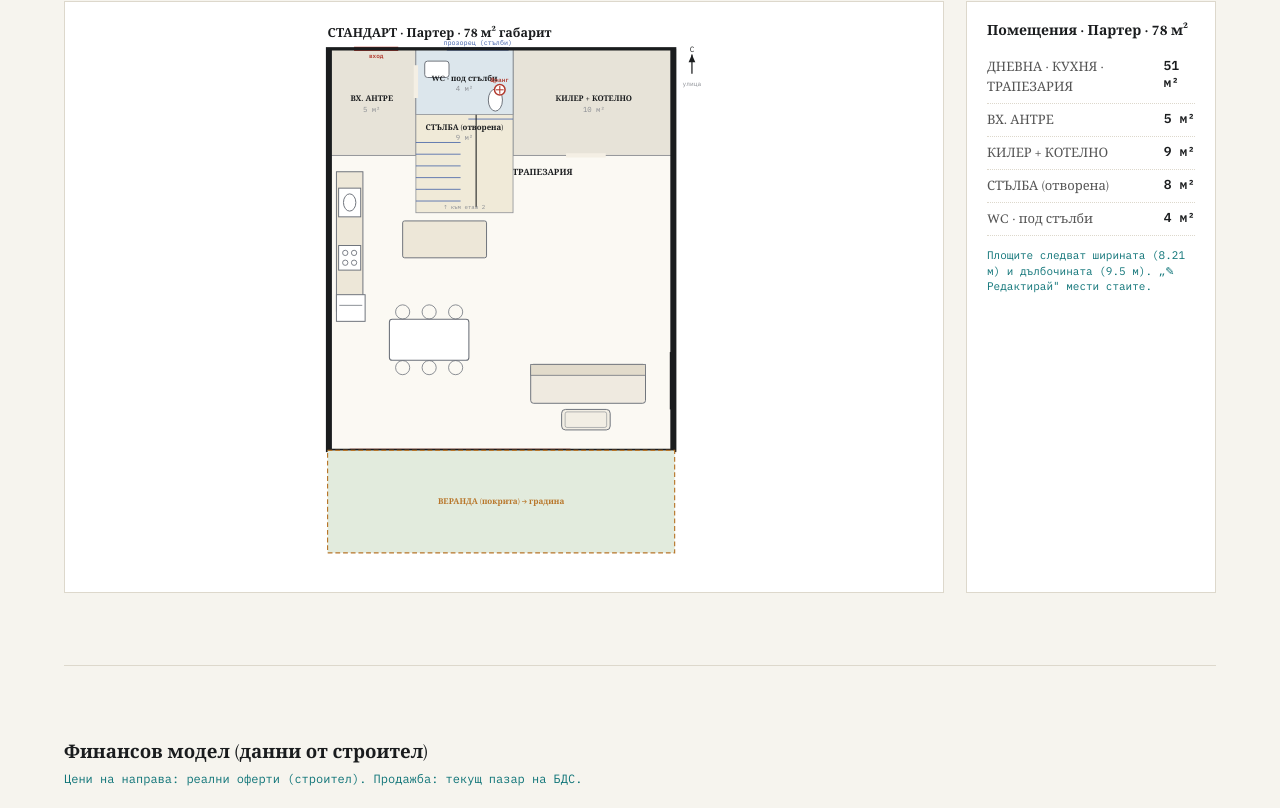
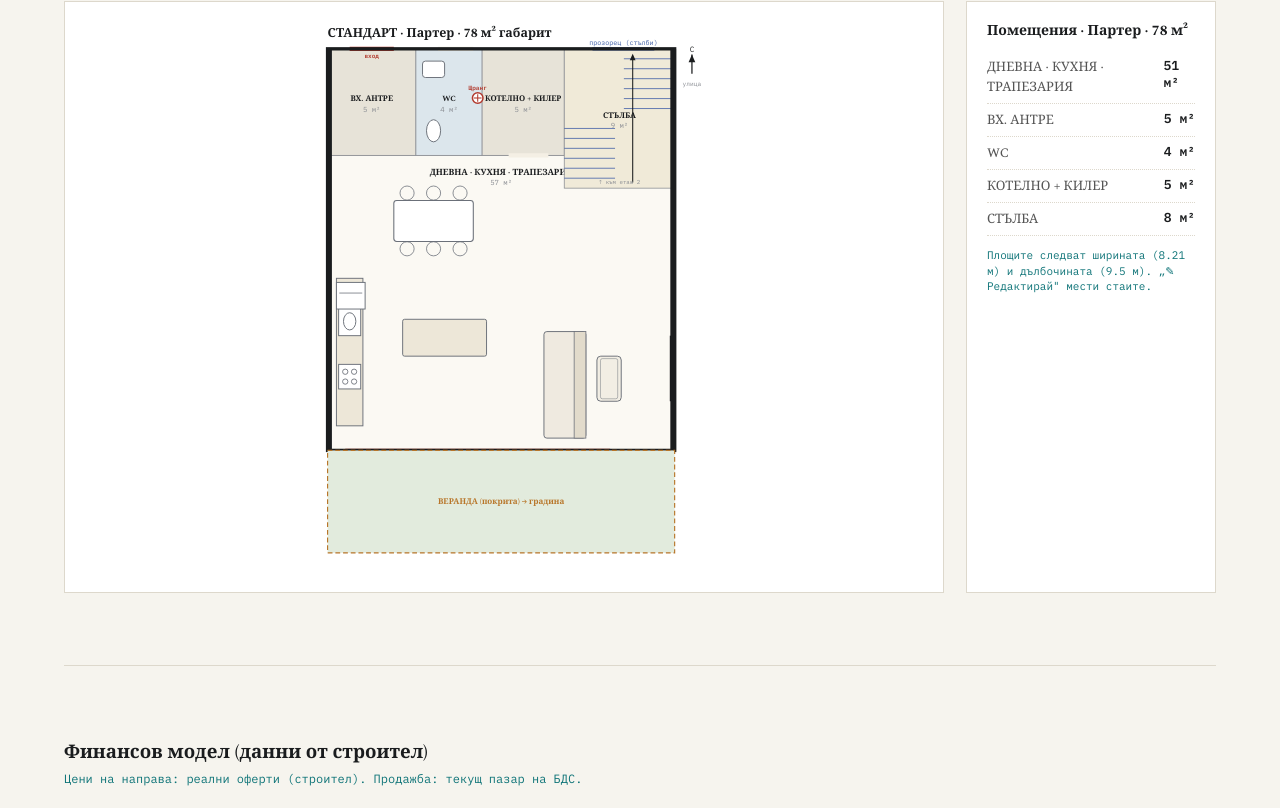
Before and after one commit to h8inc/brestnik-app, a React (Vite) app: page / in a window 1280 px wide. Shown: the part 1741-2549 px from the top of the page. Built offline with nearby package versions, Linux system fonts and the light colour scheme.

Commit message:
Етажни планове: стълбите изравнени (NE ъгъл) по етажи; партери препланирани

```diff
--- a/src/plans.js
+++ b/src/plans.js
@@ -8,28 +8,29 @@
 
 // ───────────────────────── СТАНДАРТ ─────────────────────────
 export const ground = {
-  w: 7.86, h: 9.8, label: "ПАРТЕР · СТАНДАРТ — сервиз СЕВЕР · хол+кухня ЮГ",
+  w: 7.86, h: 9.8, label: "ПАРТЕР · СТАНДАРТ — стълби/сервиз СЕВЕР · кухня+хол ЮГ",
   rooms: [
-    // ХОЛ + КУХНЯ на ЮГ (към градината/светлината), отворени, голямо южно остъкляване
+    // ЖИВЕЕНЕ на ЮГ (светло): кухня до южното остъкляване, обособен хол-кът
     [0, 2.6, 7.86, 7.2, "ДНЕВНА · КУХНЯ · ТРАПЕЗАРИЯ", 50, "living", {
-      combined: true, glazeS: [0.5, 5.0],
+      combined: true, glazeS: [0.4, 6.0],
       furniture: [
-        ["counter", 0.2, 3.0, 0.6, 3.4], ["sink", 0.25, 3.4, 0.5, 0.7], ["hob", 0.25, 4.8, 0.5, 0.6], ["fridge", 0.2, 6.0, 0.65, 0.65],
-        ["island", 1.7, 4.2, 1.9, 0.9],
-        ["table", 1.4, 6.6, 1.8, 1.0],
-        ["sofa", 4.6, 7.7, 2.6, 0.95, "S"], ["coffee", 5.3, 8.8, 1.1, 0.5], ["tv", 7.75, 7.4, 0.1, 1.4],
+        // КУХНЯ — ЮГ-запад (до остъкляването → светло)
+        ["counter", 0.2, 5.6, 0.6, 3.6], ["sink", 0.25, 6.3, 0.5, 0.7], ["hob", 0.25, 7.7, 0.5, 0.6], ["fridge", 0.2, 5.7, 0.65, 0.65],
+        ["island", 1.7, 6.6, 1.9, 0.9],
+        // ТРАПЕЗАРИЯ — център
+        ["table", 1.5, 3.7, 1.8, 1.0],
+        // ХОЛ КЪТ — изток/юг (диван ↔ масичка ↔ ТВ, заедно)
+        ["sofa", 4.9, 6.9, 0.95, 2.6, "W"], ["coffee", 6.1, 7.5, 0.55, 1.1], ["tv", 7.75, 7.0, 0.12, 1.6],
       ],
     }],
-    // СЕРВИЗ на СЕВЕР (уличната страна): антре · котелно+килер
-    [0, 0, 2.0, 2.6, "ВХ. АНТРЕ", 5, "service", { doorN: [0.6, 1.0, "вход", "#B23A2E"] }],
-    [4.2, 0, 3.66, 2.6, "КИЛЕР + КОТЕЛНО", 9, "service", { doorS: [1.2, 0.9] }],
-    // СТЪЛБА — отворена в хола (север→юг): светлина от север (прозорец) и от юг (хол)
-    [2.0, 0, 2.2, 4.0, "СТЪЛБА (отворена)", 8, "stair", { up: 1 }],
-    // WC ПОД СТЪЛБИТЕ, директно от антрето
-    [2.0, 0, 2.2, 1.6, "WC · под стълби", 4, "wet", { doorW: [0.4, 0.8], furniture: [["toilet", 3.6, 0.95, 0.4, 0.6], ["basin", 2.2, 0.3, 0.55, 0.4]] }],
+    // СЕВЕР (улица): антре · WC · котелно+килер · стълби (NE ъгъл, изравнени с горните етажи)
+    [0, 0, 2.0, 2.6, "ВХ. АНТРЕ", 5, "service", { doorN: [0.5, 1.0, "вход", "#B23A2E"] }],
+    [2.0, 0, 1.5, 2.6, "WC", 4, "wet", { doorN: [0.5, 0.8], furniture: [["toilet", 2.2, 1.7, 0.4, 0.6], ["basin", 2.15, 0.3, 0.5, 0.4]] }],
+    [3.5, 0, 1.86, 2.6, "КОТЕЛНО + КИЛЕР", 5, "service", { doorS: [0.6, 0.9] }],
+    [5.36, 0, 2.5, 3.4, "СТЪЛБА", 8, "stair", { up: 1 }],
   ],
-  risers: [[3.9, 1.0, "Щранг"]],
-  wins: [["N", 2.7, 1.4, "прозорец (стълби)"]],
+  risers: [[3.4, 1.2, "Щранг"]],
+  wins: [["N", 6.0, 1.4, "прозорец (стълби)"]],
   terrace: [0, 9.8, 7.86, 2.5, "ВЕРАНДА (покрита) → градина"],
 };
 
@@ -49,26 +50,29 @@ export const floor2 = {
 
 // ───────────────────────── ПРЕМИУМ ─────────────────────────
 export const groundP = {
-  w: 9.8, h: 10.6, label: "ПАРТЕР · ПРЕМИУМ — 104 м² (≈ уголемен Тип 2)",
+  w: 9.8, h: 10.6, label: "ПАРТЕР · ПРЕМИУМ — стълби/сервиз СЕВЕР · кухня+хол ЮГ",
   rooms: [
-    [0, 0, 7.0, 7.6, "ДНЕВНА · КУХНЯ · ТРАПЕЗАРИЯ", 52, "living", {
-      combined: true, glazeS: [0.4, 6.0],
+    // ЖИВЕЕНЕ на ЮГ (светло): кухня до южното остъкляване, обособен хол-кът
+    [0, 2.8, 9.8, 7.8, "ДНЕВНА · КУХНЯ · ТРАПЕЗАРИЯ", 60, "living", {
+      combined: true, glazeS: [0.5, 7.5],
       furniture: [
-        ["counter", 0.2, 0.3, 0.6, 3.2], ["sink", 0.25, 0.6, 0.5, 0.7], ["hob", 0.25, 2.0, 0.5, 0.6], ["fridge", 0.2, 3.6, 0.65, 0.65],
-        ["island", 1.8, 1.3, 2.2, 0.95],
-        ["table", 1.5, 4.6, 1.9, 1.1],
-        ["sofa", 3.6, 5.6, 2.8, 0.95, "S"], ["coffee", 4.3, 6.7, 1.2, 0.55],
+        // КУХНЯ — ЮГ-запад
+        ["counter", 0.2, 6.6, 0.6, 3.6], ["sink", 0.25, 7.4, 0.5, 0.7], ["hob", 0.25, 8.8, 0.5, 0.6], ["fridge", 0.2, 6.7, 0.65, 0.65],
+        ["island", 1.8, 7.6, 2.2, 0.95],
+        // ТРАПЕЗАРИЯ — център
+        ["table", 1.8, 4.0, 1.9, 1.1],
+        // ХОЛ КЪТ — изток/юг (диван ↔ масичка ↔ ТВ + фотьойл, заедно)
+        ["sofa", 6.6, 6.6, 0.95, 3.0, "W"], ["coffee", 8.0, 7.4, 0.55, 1.2], ["tv", 9.68, 6.8, 0.12, 1.8], ["armchair", 6.6, 9.5, 1.0, 1.0],
       ],
     }],
-    [0, 7.6, 4.5, 3.0, "СПАЛНЯ / КАБИНЕТ · юг", 12, "living", { doorN: [2.0, 0.9], glazeS: [0.3, 3.5], furniture: [["bed", 0.4, 8.4, 1.6, 2.0], ["ns", 2.1, 8.4, 0.5, 0.5]] }],
-    [4.5, 7.6, 2.5, 3.0, "КИЛЕР", 5, "service", { doorN: [0.4, 0.8] }],
-    [7.0, 0, 2.8, 2.2, "ВХ. АНТРЕ", 6, "service", { doorN: [0.8, 1.0, "вход", "#B23A2E"], doorW: [0.2, 1.6] }],
-    [7.0, 2.2, 2.8, 3.0, "СТЪЛБА", 8, "stair", { up: 1 }],
-    [7.0, 5.2, 2.8, 2.0, "КОТЕЛНО / ТЕХ", 4, "wet", { doorW: [0.5, 0.8] }],
-    [7.0, 7.2, 2.8, 3.4, "WC", 4, "wet", { doorW: [0.5, 0.8], furniture: [["toilet", 9.2, 8.4, 0.4, 0.6], ["basin", 7.2, 7.4, 0.6, 0.4]] }],
+    // СЕВЕР (улица): антре · WC · котелно+килер · стълби (NE ъгъл, изравнени с горните етажи)
+    [0, 0, 2.4, 2.8, "ВХ. АНТРЕ", 6, "service", { doorN: [0.6, 1.0, "вход", "#B23A2E"] }],
+    [2.4, 0, 1.8, 2.8, "WC", 4, "wet", { doorN: [0.5, 0.8], furniture: [["toilet", 2.6, 1.8, 0.4, 0.6], ["basin", 2.55, 0.3, 0.5, 0.4]] }],
+    [4.2, 0, 2.8, 2.8, "КОТЕЛНО + КИЛЕР", 8, "service", { doorS: [1.0, 0.9] }],
+    [7.0, 0, 2.8, 3.2, "СТЪЛБА", 9, "stair", { up: 1 }],
   ],
-  risers: [[8.4, 5.2, "Щранг"]],
-  wins: [["N", 3.0, 1.6, "прозорец"]],
+  risers: [[4.0, 1.2, "Щранг"]],
+  wins: [["N", 7.6, 1.6, "прозорец (стълби)"]],
   terrace: [0, 10.6, 9.8, 2.5, "ВЕРАНДА (покрита) → градина"],
 };
 
@@ -96,27 +100,27 @@ export const attic = {
   w: 7.86, h: 12.5, label: "ТАВАН · СТАНДАРТ — обитаем (гредоред, скосен)",
   rooms: [
     [0, 0, 1.0, 12.5, "СКЛАД", 0, "service", { faint: true }],
-    [6.86, 0, 1.0, 12.5, "СКЛАД", 0, "service", { faint: true }],
-    [4.86, 0, 2.0, 3.0, "СТЪЛБА", 6, "stair", { down: 1 }],
-    [4.86, 3.0, 2.0, 2.6, "БАНЯ · ТАВАН", 5, "wet", { doorW: [1.0, 0.8], furniture: [["shower", 4.96, 3.2, 0.9, 0.9], ["toilet", 6.3, 4.9, 0.4, 0.6], ["basin", 4.96, 4.9, 0.6, 0.4]] }],
-    [4.86, 5.6, 2.0, 1.9, "ГАРДЕРОБ", 4, "service", { doorW: [0.6, 0.8] }],
-    [1.0, 0, 3.86, 7.5, "СТАЯ · ТАВАН (кабинет/детска)", 22, "living", { doorE: [3.0, 0.9], furniture: [["bed", 1.4, 0.6, 1.6, 2.0], ["desk", 1.2, 5.7, 1.4, 0.7], ["wardrobe", 3.2, 0.4, 0.5, 2.0]] }],
+    [6.86, 3.4, 1.0, 9.1, "СКЛАД", 0, "service", { faint: true }],
+    [5.36, 0, 2.5, 3.4, "СТЪЛБА", 6, "stair", { down: 1 }],   // NE — изравнено с партер/етаж 2
+    [5.36, 3.4, 1.5, 2.6, "БАНЯ · ТАВАН", 5, "wet", { doorW: [1.0, 0.8], furniture: [["shower", 5.46, 3.6, 0.9, 0.9], ["toilet", 6.3, 5.4, 0.4, 0.6], ["basin", 5.46, 5.4, 0.5, 0.4]] }],
+    [5.36, 6.0, 1.5, 2.0, "ГАРДЕРОБ", 3, "service", { doorW: [0.6, 0.8] }],
+    [1.0, 0, 4.36, 7.5, "СТАЯ · ТАВАН (кабинет/детска)", 24, "living", { doorE: [3.0, 0.9], furniture: [["bed", 1.4, 0.6, 1.6, 2.0], ["desk", 1.2, 5.7, 1.4, 0.7], ["wardrobe", 3.6, 0.4, 0.5, 2.0]] }],
     [1.0, 7.5, 5.86, 5.0, "КЪТ ЗА ИГРА / ТВ · юг", 22, "living", { glazeS: [1.5, 3.5], furniture: [["sofa", 2.2, 10.6, 2.6, 0.95, "S"], ["coffee", 2.9, 11.7, 1.1, 0.5], ["tv", 5.5, 7.7, 0.1, 1.4]] }],
   ],
-  risers: [[6.0, 3.0, "Щранг"]],
-  wins: [["N", 2.4, 1.3, "покривен прозорец"]],
+  risers: [[6.0, 4.0, "Щранг"]],
+  wins: [["N", 6.0, 1.3, "покривен прозорец"]],
 };
 
 export const atticP = {
   w: 9.8, h: 13.4, label: "ТАВАН · ПРЕМИУМ — обитаем (гредоред, скосен) + хол",
   rooms: [
     [0, 0, 1.2, 13.4, "СКЛАД", 0, "service", { faint: true }],
-    [8.6, 0, 1.2, 13.4, "СКЛАД", 0, "service", { faint: true }],
-    [6.8, 0, 1.8, 3.0, "СТЪЛБА", 6, "stair", { down: 1 }],
-    [6.8, 3.0, 1.8, 2.8, "БАНЯ · ТАВАН", 6, "wet", { doorW: [1.0, 0.8], furniture: [["shower", 6.9, 3.2, 1.0, 1.0], ["toilet", 8.1, 5.0, 0.4, 0.6], ["basin", 6.9, 5.0, 0.7, 0.4]] }],
-    [1.2, 0, 5.6, 6.0, "СТАЯ · ТАВАН (гостна/кабинет)", 30, "living", { furniture: [["bed", 1.6, 0.6, 1.8, 2.0], ["desk", 4.6, 0.4, 1.6, 0.7], ["wardrobe", 1.4, 5.0, 3.0, 0.5]] }],
+    [8.6, 3.2, 1.2, 10.2, "СКЛАД", 0, "service", { faint: true }],
+    [7.0, 0, 2.8, 3.2, "СТЪЛБА", 7, "stair", { down: 1 }],   // NE — изравнено с партер/етаж 2
+    [7.0, 3.2, 1.6, 2.8, "БАНЯ · ТАВАН", 6, "wet", { doorW: [1.0, 0.8], furniture: [["shower", 7.1, 3.4, 1.0, 1.0], ["toilet", 8.3, 5.2, 0.4, 0.6], ["basin", 7.1, 5.2, 0.6, 0.4]] }],
+    [1.2, 0, 5.8, 6.0, "СТАЯ · ТАВАН (гостна/кабинет)", 30, "living", { furniture: [["bed", 1.6, 0.6, 1.8, 2.0], ["desk", 4.6, 0.4, 1.6, 0.7], ["wardrobe", 1.4, 5.0, 3.0, 0.5]] }],
     [1.2, 6.0, 7.4, 7.4, "ХОЛ · ТАВАН · юг", 42, "living", { glazeS: [2.0, 4.5], furniture: [["sofa", 3.0, 11.2, 3.0, 0.95, "S"], ["coffee", 3.9, 12.3, 1.2, 0.55], ["tv", 7.9, 6.2, 0.1, 1.6], ["armchair", 1.6, 9.0, 1.0, 1.0]] }],
   ],
-  risers: [[7.9, 3.0, "Щранг"]],
+  risers: [[7.6, 4.0, "Щранг"]],
   wins: [["N", 3.0, 1.4, "покривен прозорец"]],
 };
```
